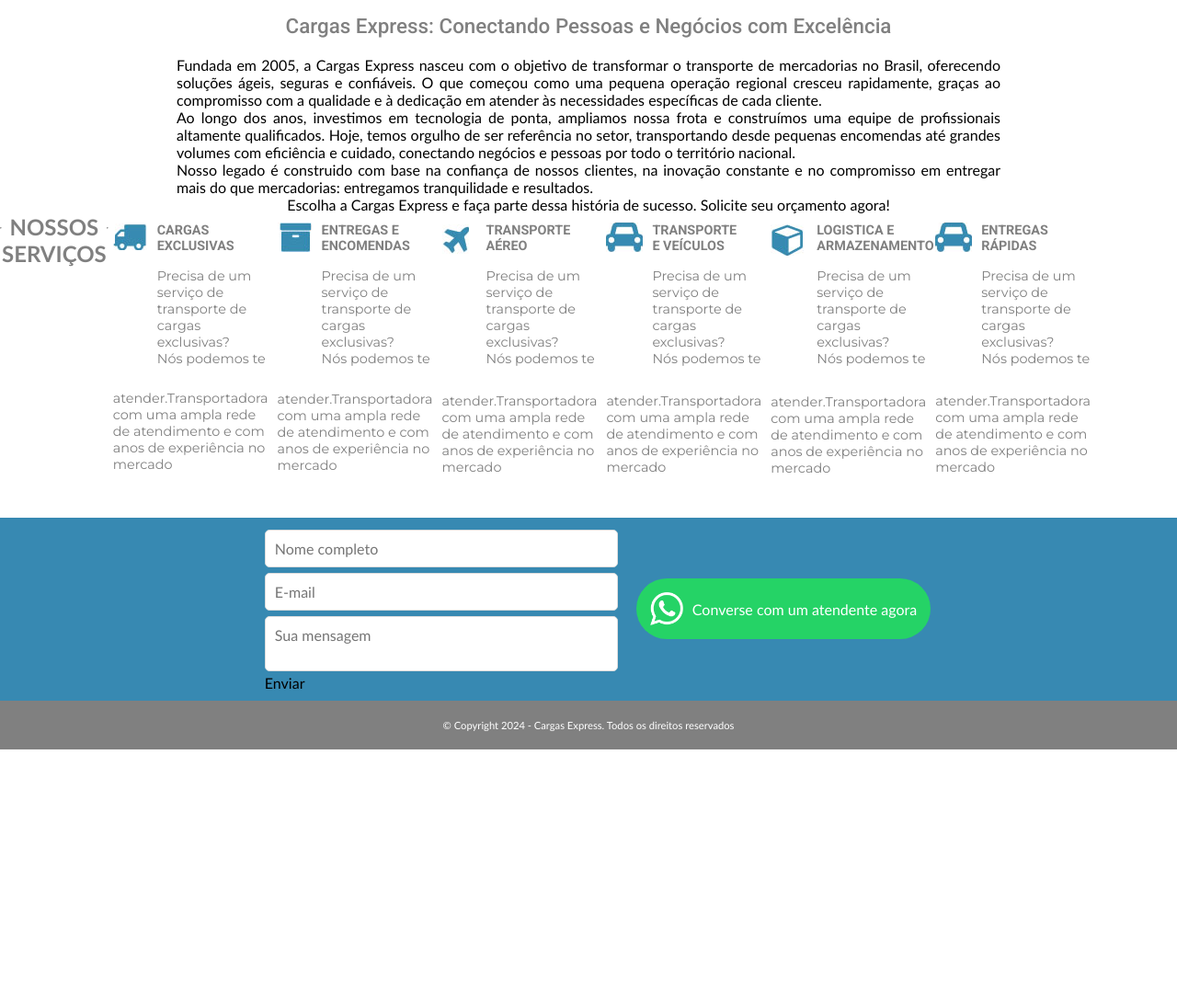
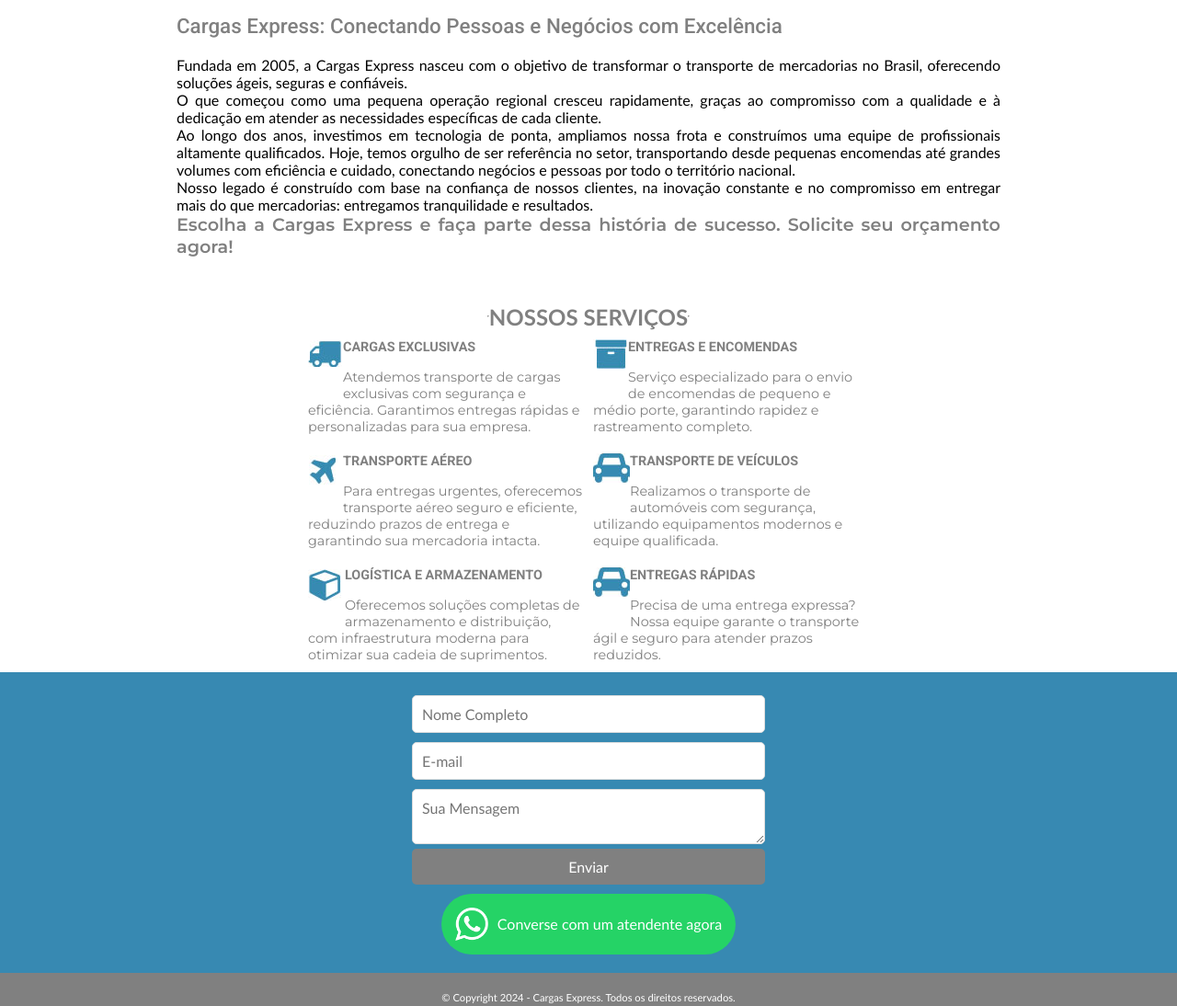
Before and after one commit to xerezer/cargas-express, a plain HTML site: page index.html in a window 1280 px wide. Shown: the part 420-1514 px from the top of the page at 92% size. Before the commit the page ends 1235 px from the top, so only its background shows below. Drawn offline with Linux system fonts and the light colour scheme.

Commit message:
jhkvbjhv

```diff
--- a/css/estilos.css
+++ b/css/estilos.css
@@ -1,183 +1,183 @@
 *{
     margin: 0;
     padding: 0;
-    font-family: calibri;
+    font-family: Calibri, sans-serif;
     list-style: none;
     text-decoration: none;
 }
-img{
+
+img {
     max-width: 100%;
-    }
-header{
-    width:90%;
-    margin:0 auto;
-    display:flex;
+}
+
+header {
+    width: 90%;
+    margin: 0 auto;
+    display: flex;
     align-items: center;
     justify-content: space-between;
 }
-.logo{
+
+.logo {
     width: 40%;
-    float:left;
-    }
-.logo img{
-    width:25%;
 }
-nav{
+
+.logo img {
+    width: 25%;
+}
+
+nav {
     width: 60%;
-    float:right;
+    text-align: right;
 }
-nav a{
+
+nav a {
     color: #808080;
     text-transform: uppercase;
-    display: inline;
     padding: 7px 15px;
     margin: 0 10px;
-    transition: background-color 0.5s  ease-in-out;
+    transition: background-color 0.5s ease-in-out;
 }
-nav a:hover{
+
+nav a:hover {
     color: #fff;
     background-color: #3789B2;
 }
-.banner{
-    display:flex;
+
+.banner {
+    display: flex;
     align-items: center;
-    justify-content: space-between;
-    margin-bottom:40px;
+    justify-content: center;
+    margin-bottom: 40px;
 }
-.quem-somos{
-    width:70%;
+
+.quem-somos {
+    width: 70%;
     margin: 0 auto;
-    display:flex;
-    flex-wrap: wrap;
     text-align: justify;
-    justify-content: center;
 }
-.quem-somos .titulo{
-    font-family: "Roboto";
-    font-size:1.4em;
+
+.quem-somos .titulo {
+    font-family: "Roboto", sans-serif;
+    font-size: 1.4em;
     color: #808080;
     margin-bottom: 20px;
     font-weight: 500;
 }
-.quem-somos .texto{
-    font-family: "Montserrat";
-    color:#3789B2;
-    margin-bottom: 10px;
-    font-weight: 500;
-}
-.quem-somos  .span{
-    font-family: "Montserrat";
+
+.quem-somos span {
+    font-family: "Montserrat", sans-serif;
     font-size: 1.2em;
     color: #808080;
-    margin-bottom: 10px;
     font-weight: 600;
-    margin-bottom: 40px;
 }
-.servico{
-    width:70%;
-    margin: 0 auto;
-    display:flex;
+
+.servicos {
+    width: 70%;
+    margin: 50px auto 0;
+    display: flex;
     flex-wrap: wrap;
-    align-items: center;
     justify-content: center;
-    margin-top: 50px;
 }
-.titulo-bloco-servicos{
+
+.titulo-bloco-servicos {
     width: 80%;
     display: flex;
+    justify-content: center;
+    align-items: center;
     text-align: center;
 }
-.borda-esquerda, .borda-direita{
-    width: 35%;
-    padding-top: 15px;
-}
-.servicos h2{
-    width: 30%;
+
+.servicos h2 {
     text-transform: uppercase;
     color: #808080;
 }
-.bloco-servicos{
+
+.bloco-servicos {
     width: 300px;
     margin: 10px 5px;
     text-align: left;
 }
-.bloco-servicos img{
+
+.bloco-servicos img {
     display: flex;
-    padding-bottom: 150px;
-    padding-right: 10px;
-    float:left;
+    padding-bottom: 20px;
+    float: left;
 }
-.bloco-servicos h2{
-    color:#808080;
+
+.bloco-servicos h2 {
+    color: #808080;
     font-size: 0.9em;
     text-transform: uppercase;
     padding-bottom: 15px;
-    font-family: "Roboto";
-    display: flex;
+    font-family: "Roboto", sans-serif;
 }
-.bloco-servicos p{
+
+.bloco-servicos p {
     color: #808080;
     font-size: 0.9em;
-    padding-bottom: 25px;
-    font-family: "Montserrat";
-    text-align: left;
+    font-family: "Montserrat", sans-serif;
 }
-.contato{
+
+.contato {
     width: 100%;
-    margin: 0 auto;
-    display:flex;
-    flex-wrap: wrap;
+    background-color: #3789B2;
+    display: flex;
+    flex-direction: column;
     align-items: center;
-    justify-content: center;
-    margin-top: 10px;
-    background-color: #3789B2;
+    padding: 20px 0;
 }
-form{
-    display:flex;
+
+form {
+    display: flex;
     flex-direction: column;
     width: 30%;
-    padding:10px 20px;
 }
-form input, textarea{
-    padding:10px;
+
+form input, textarea {
+    padding: 10px;
     border: 1px solid #ddd;
     border-radius: 5px;
     font-size: 1rem;
-    resize: none;
-    outline:none;
-    margin: 3px 0;
+    margin: 5px 0;
 }
-form button{
-    cursor:pointer;
-    padding: 10px 100px;
+
+form button {
+    cursor: pointer;
+    padding: 10px;
     font-size: 1rem;
     color: #fff;
     background-color: #808080;
     border: none;
     border-radius: 5px;
     transition: background-color 0.3s;
-    margin: 3px 0;
 }
-form button:hover{
-    background-color:#CCC;
-    color:#808080;
+
+form button:hover {
+    background-color: #ccc;
+    color: #808080;
 }
-.contato a{
+
+.contato a {
     background-color: #25D366;
     border-radius: 50px;
     padding: 15px;
-    display:flex;
+    display: flex;
     align-items: center;
     color: #FFF;
+    margin-top: 10px;
 }
-.contato a:hover{
+
+.contato a:hover {
     background-color: #075E54;
 }
-.contato img{
+
+.contato img {
     width: 36px;
-    padding:0 10px 0 0;
+    margin-right: 10px;
 }
-footer{
+
+footer {
     background-color: #808080;
     padding: 20px;
     display: flex;
@@ -185,5 +185,5 @@ footer{
     align-items: center;
     color: #fff;
     font-size: 0.7em;
-    font-family: "Montserrat";
+    font-family: "Montserrat", sans-serif;
 }
--- a/index.html
+++ b/index.html
@@ -1,18 +1,12 @@
 <!DOCTYPE html>
-<html lang="pt-br">
+<html lang="pt">
 <head>
     <meta charset="UTF-8">
     <meta name="viewport" content="width=device-width, initial-scale=1.0">
     <link rel="stylesheet" type="text/css" href="css/estilos.css">
-    <!--Google fonts-->
-    <link rel="preconnect" href="https://fonts.googleapis.com">
-    <link rel="preconnect" href="https://fonts.gstatic.com" crossorigin>
-    <link href="https://fonts.googleapis.com/css2?family=Roboto:ital,wght@0,100;0,300;0,400;0,500;0,700;0,900;1,100;1,300;1,400;1,500;1,700;1,900&display=swap" rel="stylesheet">
     <link rel="preconnect" href="https://fonts.googleapis.com">
     <link rel="preconnect" href="https://fonts.gstatic.com" crossorigin>
     <link href="https://fonts.googleapis.com/css2?family=Montserrat:ital,wght@0,100..900;1,100..900&family=Roboto:ital,wght@0,100;0,300;0,400;0,500;0,700;0,900;1,100;1,300;1,400;1,500;1,700;1,900&display=swap" rel="stylesheet">
-    <!--Fim do google fonts-->
-    <link rel="shortcut icon" href="img/favicon.ico" />
     <title>Cargas Express</title>
 </head>
 <body>
@@ -21,97 +15,73 @@
             <img src="img/logo.png" alt="Logo da Empresa Cargas Express">
         </div>
         <nav>
-            <a href="#">home</a>
-            <a href="#">quemsomos</a>
-            <a href="#">serviços</a>
-            <a href="#">contato</a>
+            <a href="#">Home</a>
+            <a href="#">Quem Somos</a>
+            <a href="#">Serviços</a>
+            <a href="#">Contato</a>
         </nav>
     </header>
     <main>
         <div class="banner">
-            <img src="img/banner.jpg" alt="imagem de um caminhão vermelho numa rodovia">
+            <img src="img/banner.jpg" alt="Imagem de um caminhão vermelho numa rodovia">
         </div>
         <div class="quem-somos">
             <p class="titulo">Cargas Express: Conectando Pessoas e Negócios com Excelência</p>
-                <p>Fundada em 2005, a Cargas Express nasceu com o objetivo de transformar o
-                    transporte de mercadorias no Brasil, oferecendo soluções ágeis,
-                    seguras e confiáveis.
-                    O que começou como uma pequena operação regional cresceu rapidamente, graças ao
-                    compromisso com a qualidade e à dedicação em atender às necessidades
-                    específicas de cada cliente.</p>
-                <p>Ao longo dos anos, investimos em tecnologia de ponta, ampliamos nossa frota e construímos uma equipe de profissionais altamente qualificados.
-                    Hoje, temos orgulho de ser referência no setor, transportando desde
-                    pequenas encomendas até grandes volumes com eficiência e cuidado,
-                    conectando negócios e pessoas por todo o território nacional.</p>
-                <p>Nosso legado é construido com base na confiança de nossos clientes,
-                    na inovação constante e no compromisso em entregar mais do que mercadorias:
-                    entregamos tranquilidade e resultados.</p>
-                <p><span>Escolha a Cargas Express e faça parte dessa história de sucesso.
-                    Solicite seu orçamento agora!</span></p>
+            <p>Fundada em 2005, a Cargas Express nasceu com o objetivo de transformar o transporte de mercadorias no Brasil, oferecendo soluções ágeis, seguras e confiáveis.</p>
+            <p>O que começou como uma pequena operação regional cresceu rapidamente, graças ao compromisso com a qualidade e à dedicação em atender as necessidades específicas de cada cliente.</p>
+            <p>Ao longo dos anos, investimos em tecnologia de ponta, ampliamos nossa frota e construímos uma equipe de profissionais altamente qualificados. Hoje, temos orgulho de ser referência no setor, transportando desde pequenas encomendas até grandes volumes com eficiência e cuidado, conectando negócios e pessoas por todo o território nacional.</p>
+            <p>Nosso legado é construído com base na confiança de nossos clientes, na inovação constante e no compromisso em entregar mais do que mercadorias: entregamos tranquilidade e resultados.</p>
+            <p><span>Escolha a Cargas Express e faça parte dessa história de sucesso. Solicite seu orçamento agora!</span></p>
         </div>
         <div class="servicos">
             <div class="titulo-bloco-servicos">
-                <div class="borda-esquerda"><hr>
-                </div>
+                <div class="borda-esquerda"><hr></div>
                 <h2>Nossos Serviços</h2>
-                <div class="borda-direita"><hr>
+                <div class="borda-direita"><hr></div>
             </div>
             <div class="bloco-servicos">
-                    <img src="img/icone01.png">
-                    <h2>cargas exclusivas</h2>
-                    <p>Precisa de um serviço de transporte de cargas exclusivas?<br>
-                    Nós podemos te atender.Transportadora com uma ampla rede de atendimento e
-                    com anos de experiência no mercado</p>
+                <img src="img/icone01.png" alt="Ícone de cargas exclusivas">
+                <h2>Cargas Exclusivas</h2>
+                <p>Atendemos transporte de cargas exclusivas com segurança e eficiência. Garantimos entregas rápidas e personalizadas para sua empresa.</p>
             </div>
             <div class="bloco-servicos">
-                    <img src="img/icone02.png">
-                    <h2>entregas e encomendas</h2>
-                    <p>Precisa de um serviço de transporte de cargas exclusivas?<br>
-                    Nós podemos te atender.Transportadora com uma ampla rede de atendimento e
-                    com anos de experiência no mercado</p>
+                <img src="img/icone02.png" alt="Ícone de entregas e encomendas">
+                <h2>Entregas e Encomendas</h2>
+                <p>Serviço especializado para o envio de encomendas de pequeno e médio porte, garantindo rapidez e rastreamento completo.</p>
             </div>
             <div class="bloco-servicos">
-                    <img src="img/icone03.png">
-                    <h2>transporte aéreo</h2>
-                    <p>Precisa de um serviço de transporte de cargas exclusivas?<br>
-                    Nós podemos te atender.Transportadora com uma ampla rede de atendimento e
-                    com anos de experiência no mercado</p>
+                <img src="img/icone03.png" alt="Ícone de transporte aéreo">
+                <h2>Transporte Aéreo</h2>
+                <p>Para entregas urgentes, oferecemos transporte aéreo seguro e eficiente, reduzindo prazos de entrega e garantindo sua mercadoria intacta.</p>
             </div>
             <div class="bloco-servicos">
-                    <img src="img/icone04.png">
-                    <h2>transporte e veículos</h2>
-                    <p>Precisa de um serviço de transporte de cargas exclusivas?<br>
-                    Nós podemos te atender.Transportadora com uma ampla rede de atendimento e
-                    com anos de experiência no mercado</p>
+                <img src="img/icone04.png" alt="Ícone de transporte de veículos">
+                <h2>Transporte de Veículos</h2>
+                <p>Realizamos o transporte de automóveis com segurança, utilizando equipamentos modernos e equipe qualificada.</p>
             </div>
             <div class="bloco-servicos">
-                    <img src="img/icone05.png">
-                    <h2>logistica e armazenamento</h2>
-                    <p>Precisa de um serviço de transporte de cargas exclusivas?<br>
-                    Nós podemos te atender.Transportadora com uma ampla rede de atendimento e
-                    com anos de experiência no mercado</p>
+                <img src="img/icone05.png" alt="Ícone de logística e armazenamento">
+                <h2>Logística e Armazenamento</h2>
+                <p>Oferecemos soluções completas de armazenamento e distribuição, com infraestrutura moderna para otimizar sua cadeia de suprimentos.</p>
             </div>
             <div class="bloco-servicos">
-                    <img src="img/icone06.png">
-                    <h2>entregas rápidas</h2>
-                    <p>Precisa de um serviço de transporte de cargas exclusivas?<br>
-                    Nós podemos te atender.Transportadora com uma ampla rede de atendimento e
-                    com anos de experiência no mercado</p>
-                </div>
+                <img src="img/icone06.png" alt="Ícone de entregas rápidas">
+                <h2>Entregas Rápidas</h2>
+                <p>Precisa de uma entrega expressa? Nossa equipe garante o transporte ágil e seguro para atender prazos reduzidos.</p>
             </div>
         </div>
         <div class="contato">
             <form>
-                <input type="text" placeholder="Nome completo" required>
+                <input type="text" placeholder="Nome Completo" required>
                 <input type="email" placeholder="E-mail" required>
-                <textarea placeholder="Sua mensagem" required></textarea>
-                <botton type="submit">Enviar</botton>
+                <textarea placeholder="Sua Mensagem" required></textarea>
+                <button type="submit">Enviar</button>
             </form>
-            <a href="#"><img src="img/icone07.png">Converse com um atendente agora</a>
+            <a href="#"><img src="img/icone07.png" alt="Ícone de atendimento">Converse com um atendente agora</a>
         </div>
     </main>
     <footer>
-        <p>&copy; Copyright 2024 - Cargas Express. Todos os direitos reservados</p>
+        <p>&copy; Copyright 2024 - Cargas Express. Todos os direitos reservados.</p>
     </footer>
 </body>
 </html>
```
Lines whose indentation alone changed are shown as unchanged.
